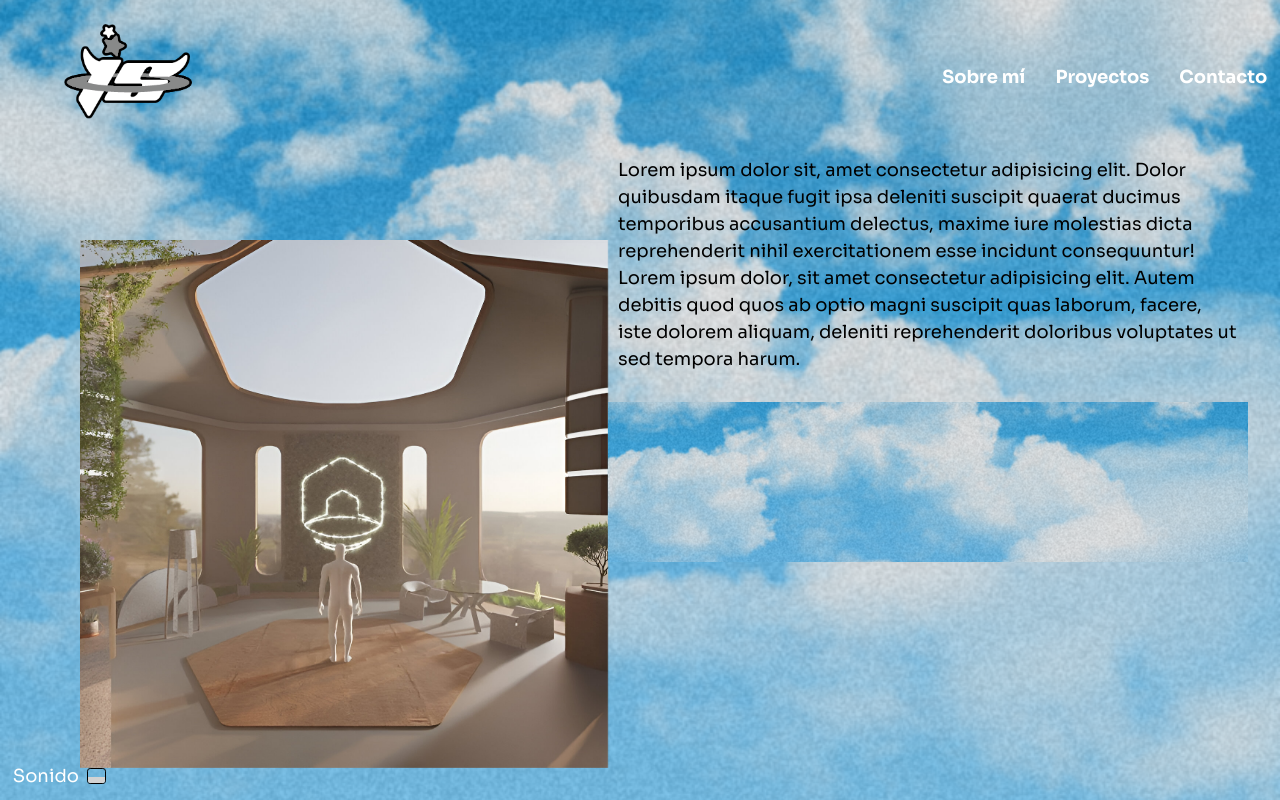
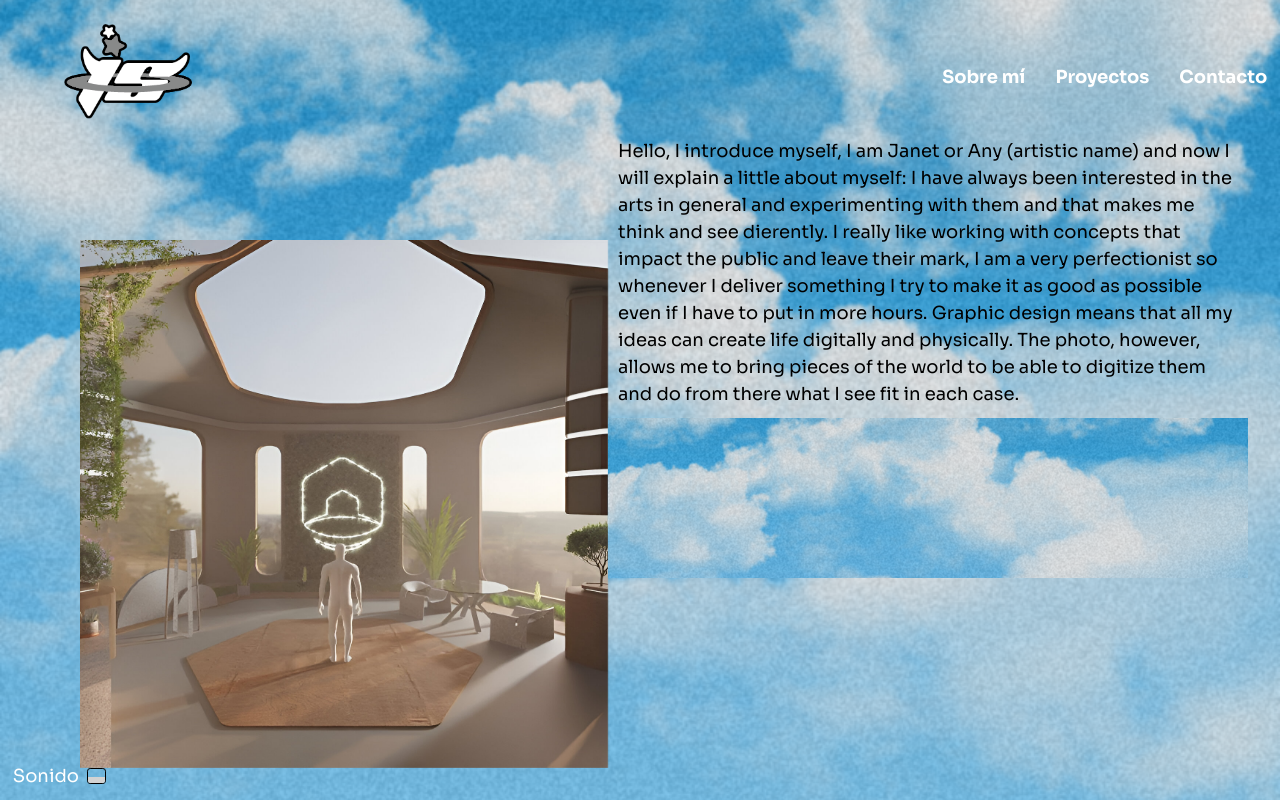
Before and after one commit to JudithHoyuelos/JaneStyle, a Next.js app: page /about in a window 1280 px wide. Built offline with nearby package versions, Linux system fonts and the light colour scheme.

Commit message:
texto de presentacion añadido

```diff
--- a/src/components/about/SplitSection.jsx
+++ b/src/components/about/SplitSection.jsx
@@ -18,8 +18,7 @@ const SplitSection = () => {
 
         <div className="split-text">
           <p>
-            Lorem ipsum dolor sit, amet consectetur adipisicing elit. Dolor quibusdam itaque fugit ipsa deleniti suscipit quaerat ducimus temporibus accusantium delectus, maxime iure molestias dicta reprehenderit nihil exercitationem esse incidunt consequuntur!
-            Lorem ipsum dolor, sit amet consectetur adipisicing elit. Autem debitis quod quos ab optio magni suscipit quas laborum, facere, iste dolorem aliquam, deleniti reprehenderit doloribus voluptates ut sed tempora harum.
+          Hello, I introduce myself, I am Janet or Any (artistic name) and now I will explain a little about myself: I have always been interested in the arts in general and experimenting with them and that makes me think and see dierently. I really like working with concepts that impact the public and leave their mark, I am a very perfectionist so whenever I deliver something I try to make it as good as possible even if I have to put in more hours. Graphic design means that all my ideas can create life digitally and physically. The photo, however, allows me to bring pieces of the world to be able to digitize them and do from there what I see fit in each case.
           </p>
         </div>
 
```
